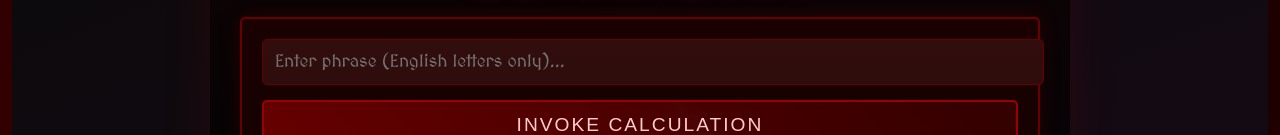
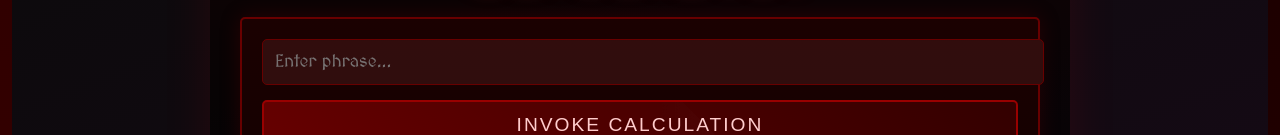
Before and after one commit to chicobri/bricocriii, a plain HTML site: page wordtest.html in a window 1280 px wide. Shown: the part 235-370 px from the top of the page. Drawn offline with Linux system fonts and the light colour scheme; a web font is replaced by a local one.

Commit message:
Update wordtest.html

```diff
--- a/wordtest.html
+++ b/wordtest.html
@@ -162,7 +162,7 @@
         <h1>Esoteric Gematria Calculator</h1>
 
         <div class="input-section">
-            <input type="text" id="phrase" placeholder="Enter phrase (English letters only)...">
+            <input type="text" id="phrase" placeholder="Enter phrase...">
             <button onclick="calculateAllGematria()">Invoke Calculation</button>
         </div>
 
```
